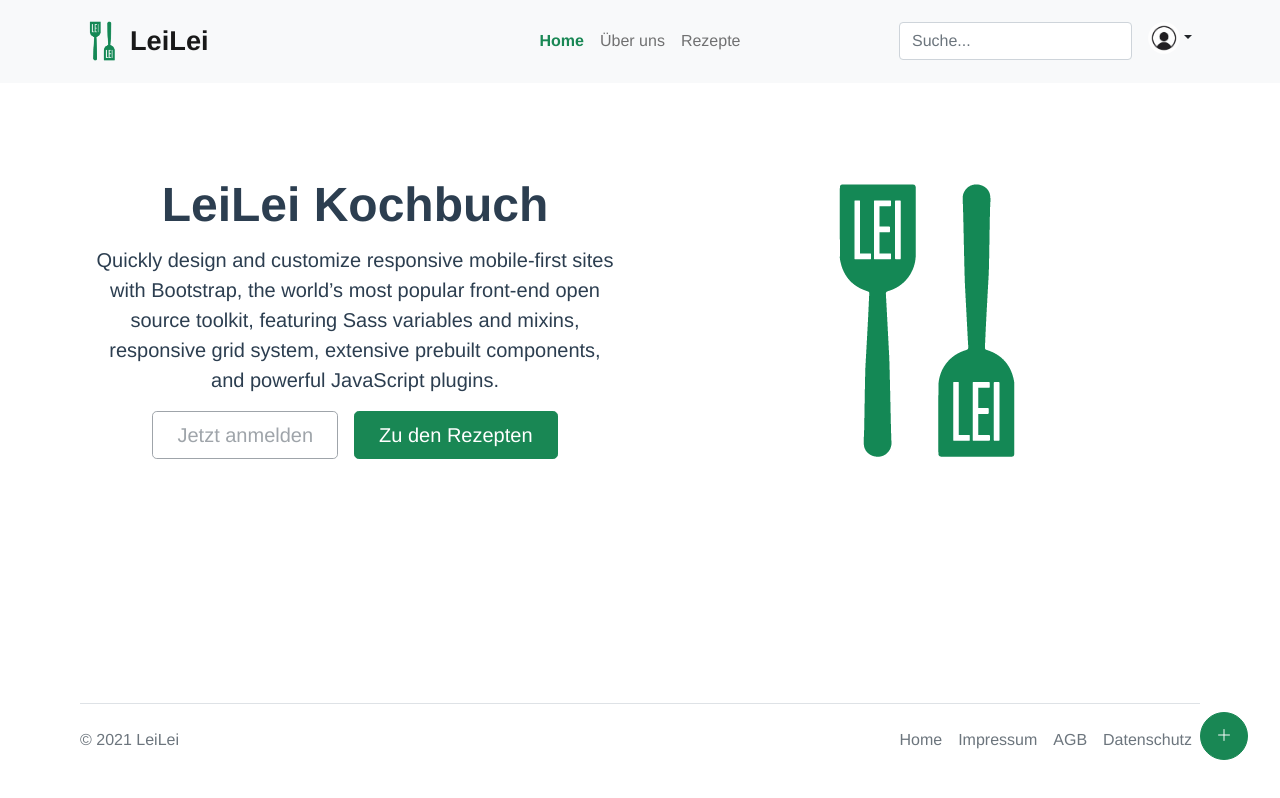
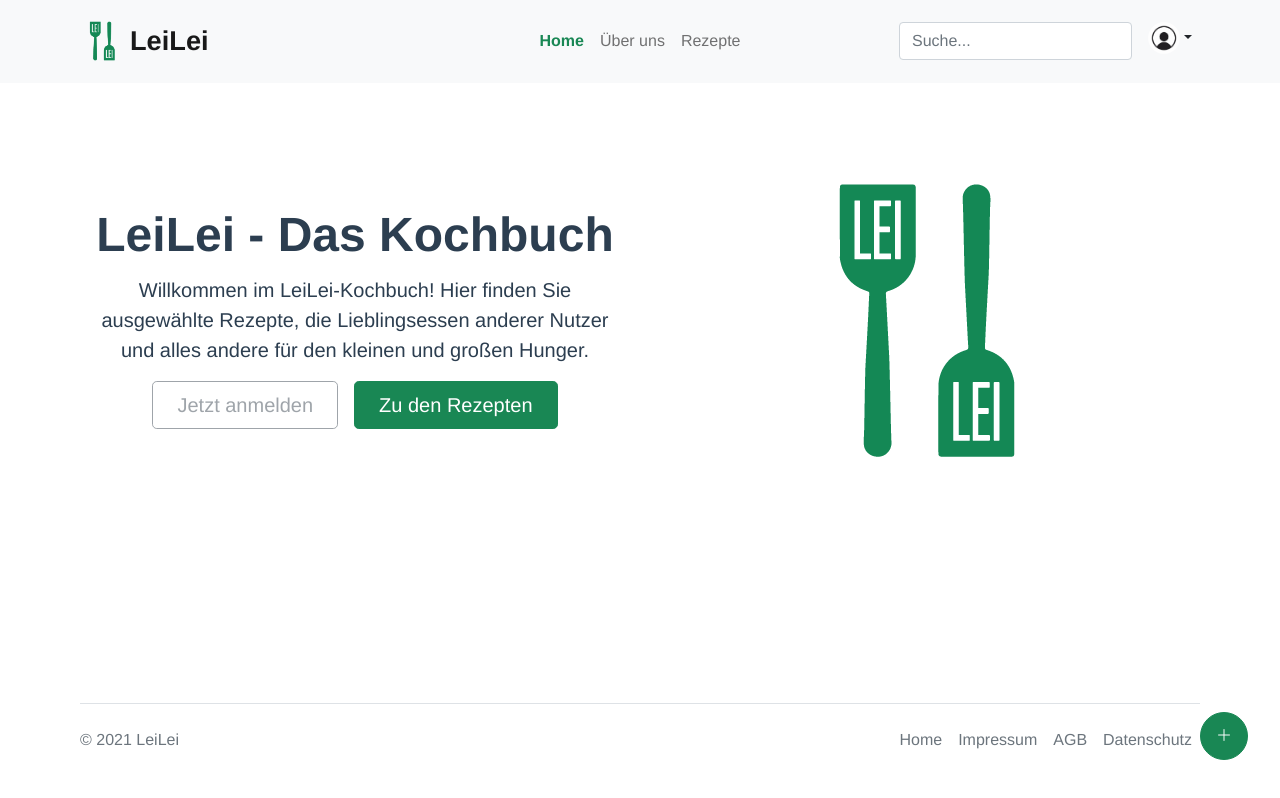
Before and after one commit to MartinLeischner/LeiLei-Frontend, a Vue app: page / in a window 1280 px wide. Built offline with nearby package versions, Linux system fonts and the light colour scheme; what vue-sweetalert2 would draw is missing.

Commit message:
changed displayed descriptions

```diff
--- a/src/components/Hero.vue
+++ b/src/components/Hero.vue
@@ -5,8 +5,8 @@
         <img src="../assets/logo.png" class="d-block mx-lg-auto img-fluid" alt="Bootstrap Themes" loading="lazy">
       </div>
       <div class="col-lg-6">
-        <h1 class="display-5 fw-bold lh-1 mb-3">LeiLei Kochbuch</h1>
-        <p class="lead">Quickly design and customize responsive mobile-first sites with Bootstrap, the world’s most popular front-end open source toolkit, featuring Sass variables and mixins, responsive grid system, extensive prebuilt components, and powerful JavaScript plugins.</p>
+        <h1 class="display-5 fw-bold lh-1 mb-3">LeiLei - Das Kochbuch</h1>
+        <p class="lead">Willkommen im LeiLei-Kochbuch! Hier finden Sie ausgewählte Rezepte, die Lieblingsessen anderer Nutzer und alles andere für den kleinen und großen Hunger.</p>
         <div class="d-grid gap-2 d-flex justify-content-center">
           <button type="button" class="btn btn-outline-secondary btn-lg px-4 me-md-2" disabled>Jetzt anmelden</button>
           <button type="button" class="btn btn-success btn-lg px-4" @click="this.goToRezepte">Zu den Rezepten</button>
```
